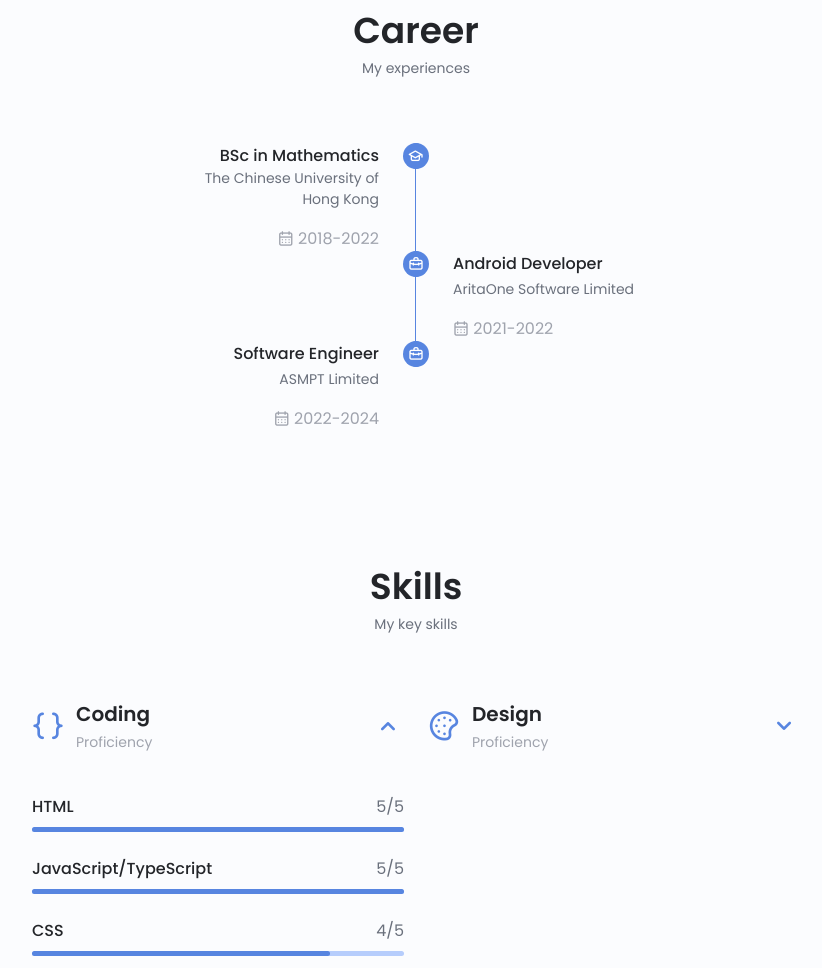
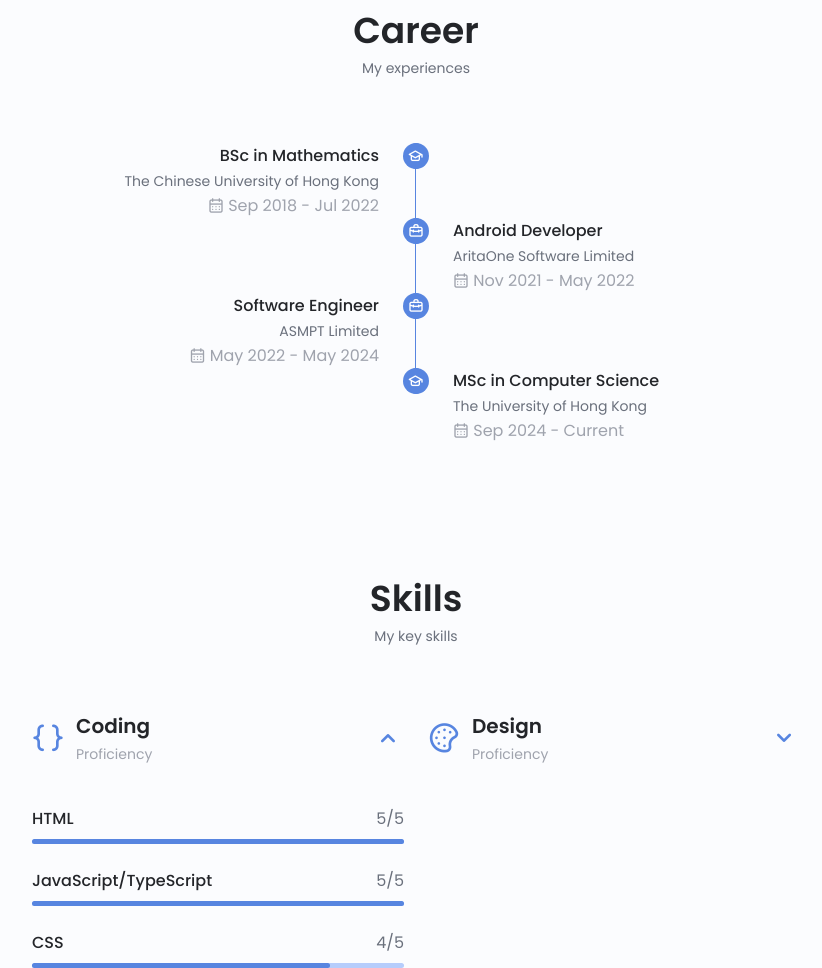
Before and after one commit to onenylxus/portfolio, a plain HTML site: page index.html in a window 1280 px wide. Shown: the part 1319-2287 px from the top of the page, without its empty margins (224-1046 px from the left). Drawn offline with nearby package versions, Linux system fonts and the light colour scheme; no server answers.

Commit message:
Update career information and modify career section styles

```diff
--- a/index.html
+++ b/index.html
@@ -178,7 +178,7 @@
               <span class="career-subtitle">The Chinese University of Hong Kong</span>
               <div class="career-period">
                 <i class="uil uil-calendar-alt"></i>
-                2018-2022
+                Sep 2018 - Jul 2022
               </div>
             </div>
 
@@ -205,7 +205,7 @@
               <span class="career-subtitle">AritaOne Software Limited</span>
               <div class="career-period">
                 <i class="uil uil-calendar-alt"></i>
-                2021-2022
+                Nov 2021 - May 2022
               </div>
             </div>
           </div>
@@ -216,13 +216,33 @@
               <span class="career-subtitle">ASMPT Limited</span>
               <div class="career-period">
                 <i class="uil uil-calendar-alt"></i>
-                2022-2024
+                May 2022 - May 2024
               </div>
             </div>
 
             <div>
               <div class="career-rounder">
                 <i class="uil uil-briefcase-alt career-icon"></i>
+              </div>
+              <div class="career-line"></div>
+            </div>
+          </div>
+
+          <div class="career-data">
+            <div></div>
+
+            <div>
+              <div class="career-rounder">
+                <i class="uil uil-graduation-cap career-icon"></i>
+              </div>
+            </div>
+
+            <div>
+              <h3 class="career-title">MSc in Computer Science</h3>
+              <span class="career-subtitle">The University of Hong Kong</span>
+              <div class="career-period">
+                <i class="uil uil-calendar-alt"></i>
+                Sep 2024 - Current
               </div>
             </div>
           </div>
--- a/styles.css
+++ b/styles.css
@@ -417,7 +417,6 @@ textarea {
 
 .career-subtitle {
   display: inline-block;
-  margin-bottom: 1rem;
   font-size: var(--font-size-small);
 }
 
@@ -817,7 +816,6 @@ textarea {
 
   .career-content {
     display: grid;
-    grid-template-columns: 0.6fr;
     justify-content: center;
   }
 }
```
